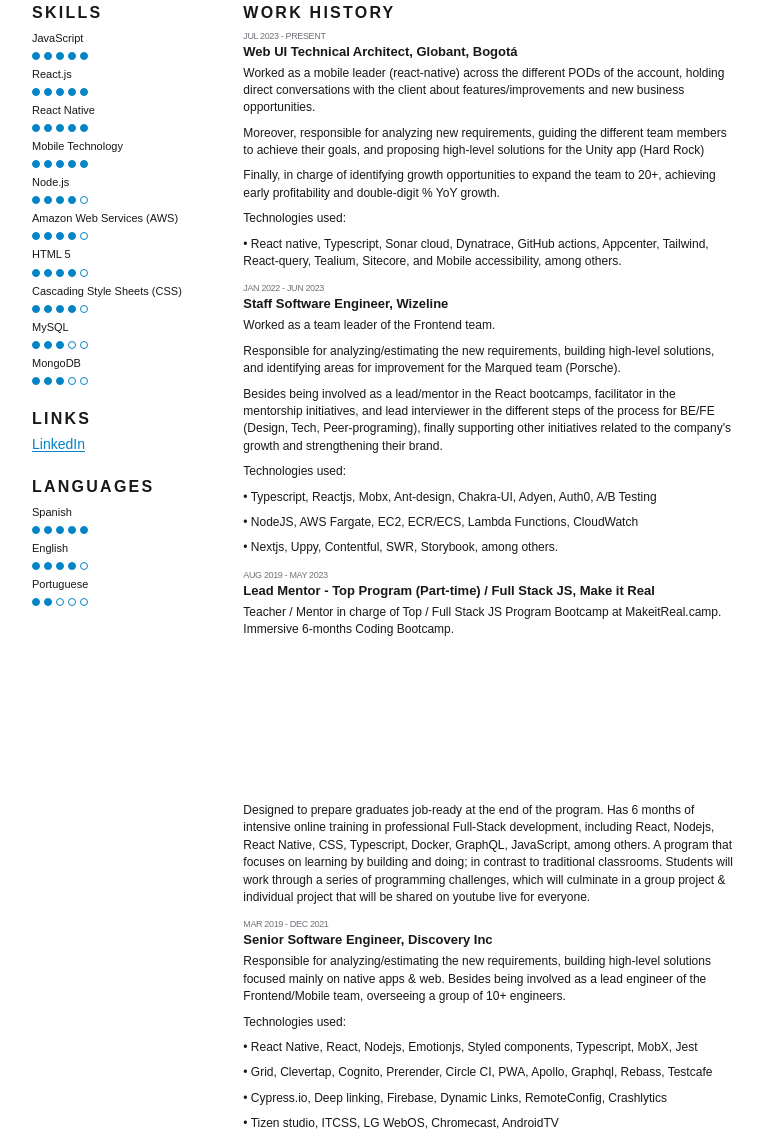
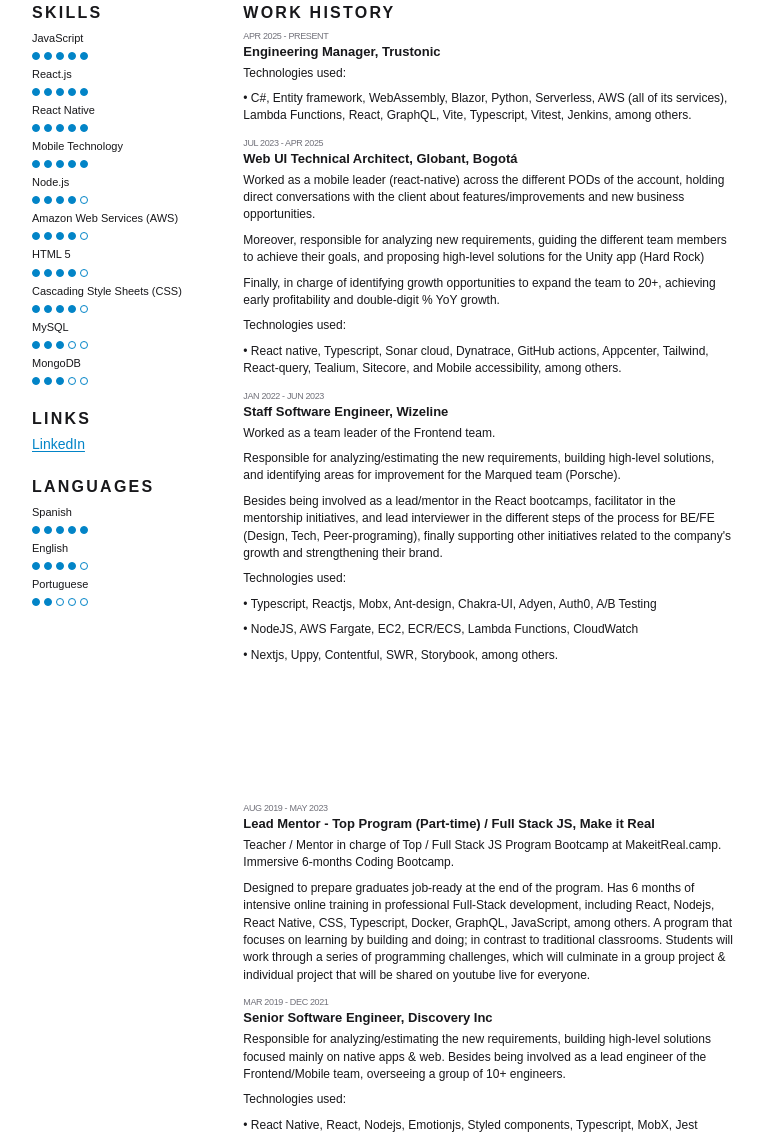
Before and after one commit to Goye/goye.github.io, a plain HTML site: page MyResume/index.html in a window 1280 px wide. Shown: the part 368-1505 px from the top of the page, without its empty margins (257-1021 px from the left). Drawn offline with Linux system fonts and the light colour scheme; a script that the page names is missing; a web font is replaced by a local one.

Commit message:
Update resume

```diff
--- a/MyResume/index.html
+++ b/MyResume/index.html
@@ -30,7 +30,7 @@
                       href="tel:3003243230">3003243230</a></div>
                   <div class="_title_24pra_53">
                     <div class="_fullName_24pra_72">Carlos Goyeneche</div>
-                    <div class="_position_24pra_83">Technical Architect</div>
+                    <div class="_position_24pra_83">Engineering Manager</div>
                   </div>
                 </div>
                 <div class="_summary_24pra_23">
@@ -55,9 +55,25 @@
                   <div data-section-id="u2HtGXl4AQA-M9vG1_WEB" data-start="true" class="_section_w8pya_1">
                     <h2 class="_title_w8pya_5">Work History</h2>
                     <div class="_cards_1q8g9_1">
+                      <div data-card-id="bRrmXzd6_QZywOyHmd66J" data-card-start="true">
+                        <div>
+                          <div class="_dates_k1si2_8">Apr 2025 - Present</div>
+                          <h3 class="_title_k1si2_1">Engineering Manager, Trustonic</h3>
+                          <div class="_description_k1si2_18">
+                            <!-- <p data-node-id="bRrmXzd6_QZywOyHmd66J-0" class="_paragraph_19oon_1 _paragraph_1pc07_1">
+                              </p> -->
+                            <p data-node-id="bRrmXzd6_QZywOyHmd66J-0" class="_paragraph_19oon_1 _paragraph_1pc07_1">
+                              <span>Technologies used:</span></p>
+                            <p data-node-id="bRrmXzd6_QZywOyHmd66J-1" class="_paragraph_19oon_1 _paragraph_1pc07_1">
+                              <span>• C#, Entity framework, WebAssembly, Blazor, Python, Serverless, AWS (all of its services),
+                                Lambda Functions, React, GraphQL, Vite, Typescript, Vitest, Jenkins, among others.</span>
+                            </p>
+                          </div>
+                        </div>
+                      </div>
                       <div data-card-id="dZ3fuMhjAK8n09X-6tlpK" data-card-start="true">
                         <div>
-                          <div class="_dates_k1si2_8">Jul 2023 - Present</div>
+                          <div class="_dates_k1si2_8">Jul 2023 - Apr 2025</div>
                           <h3 class="_title_k1si2_1">Web UI Technical Architect, Globant, Bogotá</h3>
                           <div class="_description_k1si2_18">
                             <p data-node-id="dZ3fuMhjAK8n09X-6tlpK-0" class="_paragraph_19oon_1 _paragraph_1pc07_1">
@@ -105,18 +121,6 @@
                               <span>• NodeJS, AWS Fargate, EC2, ECR/ECS, Lambda Functions, CloudWatch</span></p>
                             <p data-node-id="hnJP9HaiJjQDVrH1paW2x-6" class="_paragraph_19oon_1 _paragraph_1pc07_1">
                               <span>• Nextjs, Uppy, Contentful, SWR, Storybook, among others.</span></p>
-                          </div>
-                        </div>
-                      </div>
-                      <div data-card-id="bRrmXzd6_QZywOyHmd66J" data-card-start="true">
-                        <div>
-                          <div class="_dates_k1si2_8">Aug 2019 - May 2023</div>
-                          <h3 class="_title_k1si2_1">Lead Mentor - Top Program (Part-time) / Full Stack JS, Make it Real
-                          </h3>
-                          <div class="_description_k1si2_18">
-                            <p data-node-id="bRrmXzd6_QZywOyHmd66J-0" class="_paragraph_19oon_1 _paragraph_1pc07_1">
-                              <span>Teacher / Mentor in charge of Top / Full Stack JS Program Bootcamp at
-                                MakeitReal.camp. Immersive 6-months Coding Bootcamp.</span></p>
                           </div>
                         </div>
                       </div>
@@ -316,15 +320,23 @@
                     <div class="_cards_1q8g9_1">
                       <div data-card-id="bRrmXzd6_QZywOyHmd66J" data-card-start="false">
                         <div>
+                          <div class="_dates_k1si2_8">Aug 2019 - May 2023</div>
+                          <h3 class="_title_k1si2_1">Lead Mentor - Top Program (Part-time) / Full Stack JS, Make it Real
+                          </h3>
                           <div class="_description_k1si2_18">
                             <p data-node-id="bRrmXzd6_QZywOyHmd66J-1" class="_paragraph_19oon_1 _paragraph_1pc07_1">
+                              <span>Teacher / Mentor in charge of Top / Full Stack JS Program Bootcamp at
+                                MakeitReal.camp. Immersive 6-months Coding Bootcamp.</span>
+                            </p>
+                            <p data-node-id="bRrmXzd6_QZywOyHmd66J-1" class="_paragraph_19oon_1 _paragraph_1pc07_2">
                               <span>Designed to prepare graduates job-ready at the end of the program. Has 6 months of
                                 intensive online training in professional Full-Stack development, including React,
                                 Nodejs, React Native, CSS, Typescript, Docker, GraphQL, JavaScript, among others. A
                                 program that focuses on learning by building and doing; in contrast to traditional
                                 classrooms. Students will work through a series of programming challenges, which will
                                 culminate in a group project &amp; individual project that will be shared on youtube
-                                live for everyone.</span></p>
+                                live for everyone.</span>
+                            </p>
                           </div>
                         </div>
                       </div>
```
